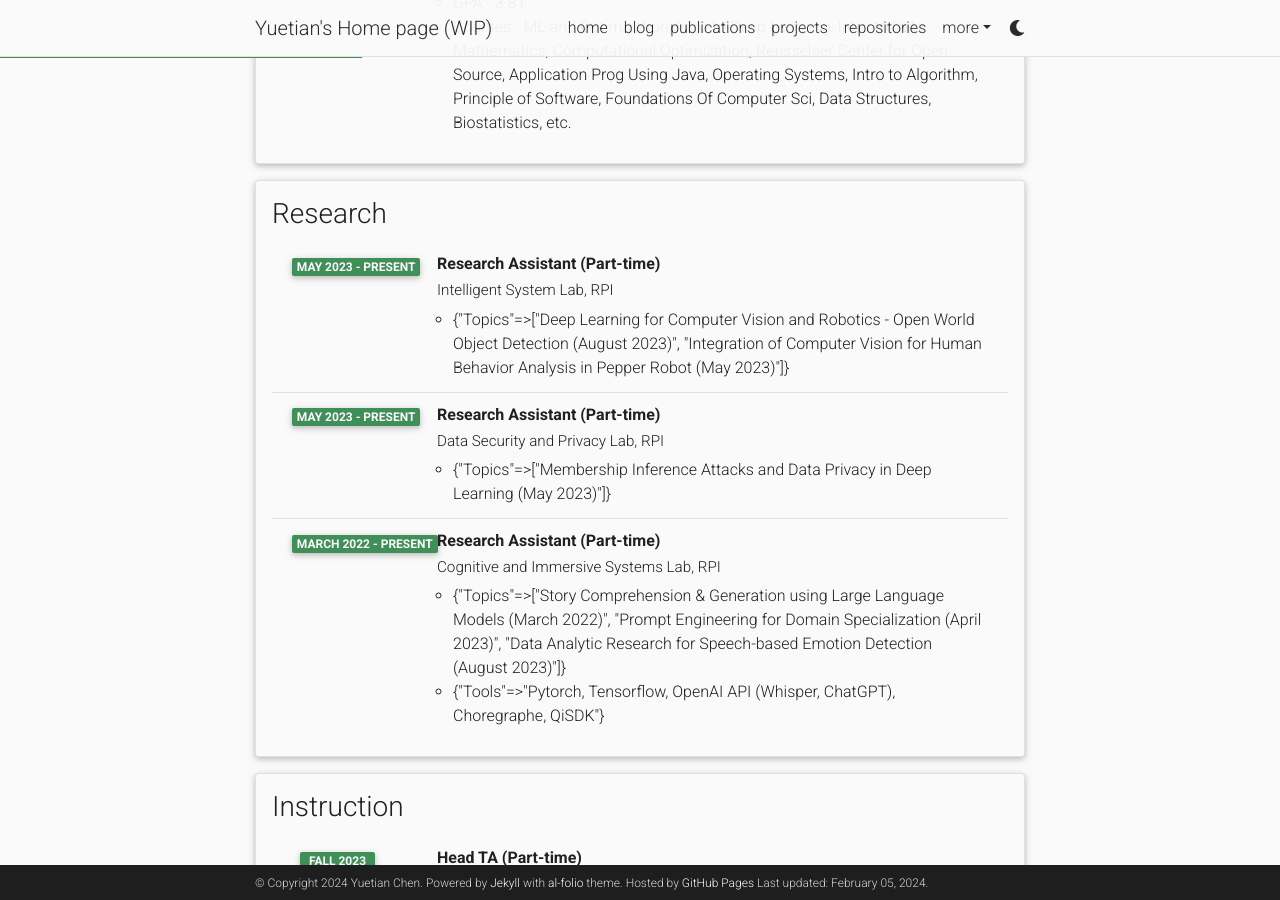
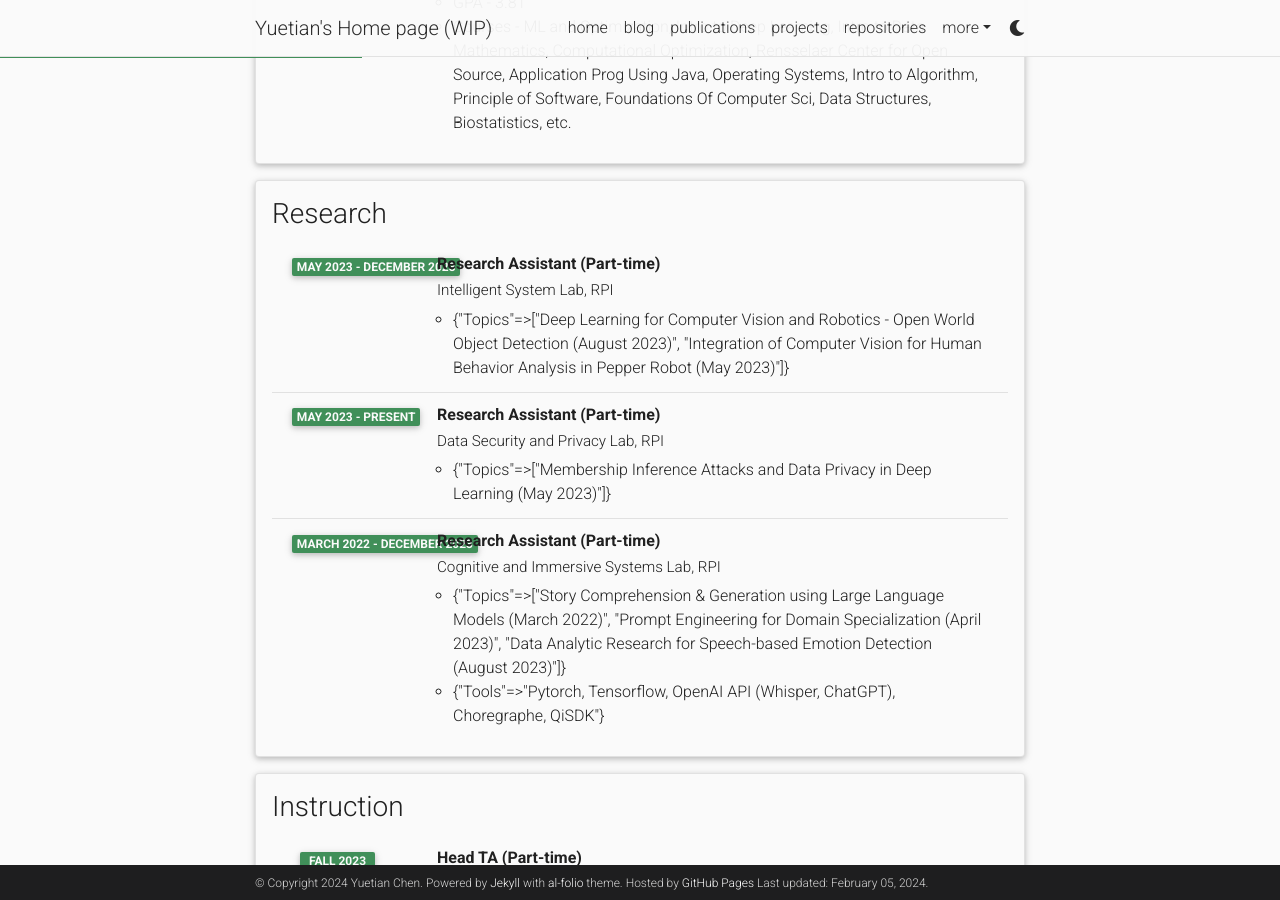
Before and after one commit to Stry233/stry233.github.io, a Jekyll site: the page built from _pages/cv.md, in a window 1280 px wide and 900 px high, scrolled down 626 px. Built offline with Jekyll 4.4.1, drawn with Linux system fonts in a browser that asks for light colours; comment, search, counter and statistics services are not loaded; a style sheet for code colours, icons or effects is not loaded.

Commit message:
Update cv.yml

```diff
--- a/_data/cv.yml
+++ b/_data/cv.yml
@@ -31,7 +31,7 @@
   contents:
     - title: Research Assistant (Part-time)
       institution: Intelligent System Lab, RPI
-      year: May 2023 - Present
+      year: May 2023 - December 2023
       description:
         - Topics:
             - Deep Learning for Computer Vision and Robotics - Open World Object Detection (August 2023)
@@ -44,7 +44,7 @@
             - Membership Inference Attacks and Data Privacy in Deep Learning (May 2023)
     - title: Research Assistant (Part-time)
       institution: Cognitive and Immersive Systems Lab, RPI
-      year: March 2022 - Present
+      year: March 2022 - December 2023
       description:
         - Topics:
             - Story Comprehension & Generation using Large Language Models (March 2022)
```
